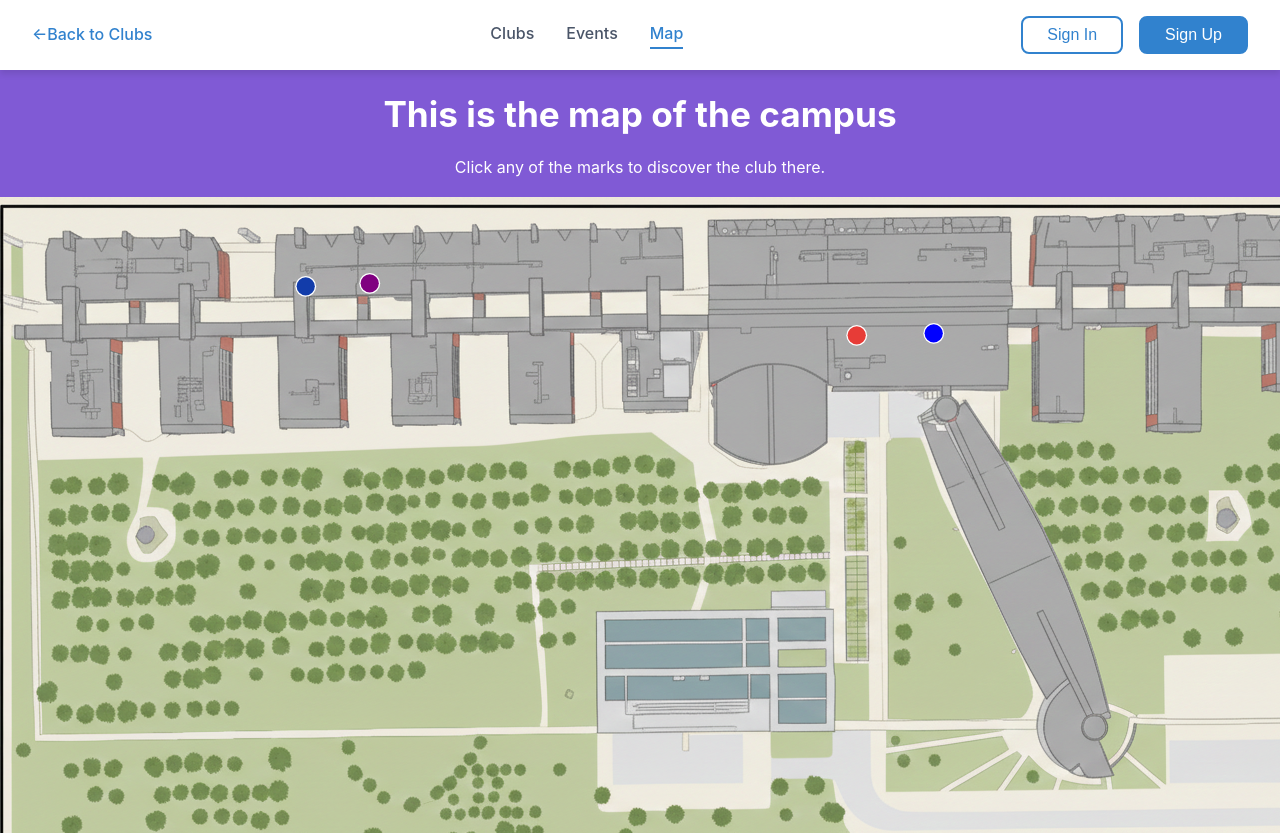
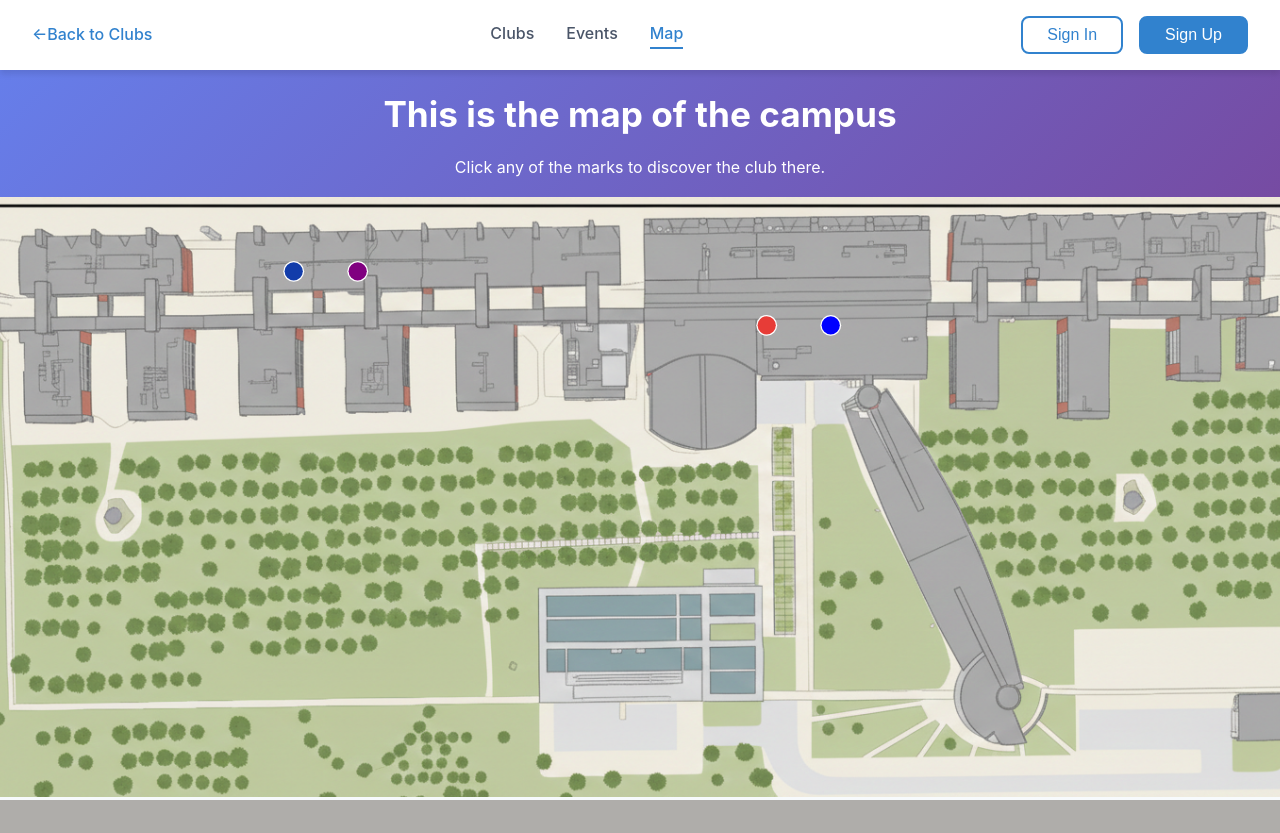
Before and after one commit to semah-soudeni/web-project, a PHP site: template pages/map.html in a window 1280 px wide. After the commit the page ends 800 px from the top, so only its background shows below. Run offline with PHP 8.4, Linux system fonts and the light colour scheme; the template is opened without the code that fills it, so the values that code supplies are empty.

Commit message:
fixed the map bug

```diff
--- a/assets/css/events.css
+++ b/assets/css/events.css
@@ -119,7 +119,7 @@ body {
 
 .header-section {
     color: white;
-    background: linear-gradient(135deg, #667eea 0%, #764ba2 100%);;
+    background: linear-gradient(135deg, #667eea 0%, #764ba2 100%);
     text-align: center;
     padding: 4rem;
 }
--- a/assets/css/map.css
+++ b/assets/css/map.css
@@ -24,6 +24,8 @@ body {
     line-height: 1.6;
     margin: 0;
     padding: 0;
+    overflow: hidden;
+    height: 100vh;
 }
 
 .navigation {
@@ -121,7 +123,7 @@ body {
 
 .header-section {
     color: white;
-    background-color: #805ad5;
+    background: linear-gradient(135deg, #667eea 0%, #764ba2 100%);
     text-align: center;
     padding: 1rem;
 }
@@ -136,18 +138,19 @@ body {
 }
 
 .main {
-  background-image: url("/assets/img/map.png");
-  width: 100%;
-  height: 636px;
+    position: relative;
+    background: url("/assets/img/map.png") center/cover no-repeat;
+    width: 100%;
+    min-height: calc(100vh - 200px);
+    overflow: hidden;
 }
 
 .sidebar {
-  position: absolute;
-  top: 198px;
-  right: 0%;
-  width: 0%;
-  background: white;
-  height: 636px;
-  display: none;
-  transition: width 0.2s ease-in-out;
+    position: absolute;
+    top: 0;
+    right: 0;
+    height: 100%;
+    width: 0;
+    background-color: white;
+    transition: width 0.2s ease-in-out;
 }
--- a/assets/js/map.js
+++ b/assets/js/map.js
@@ -13,7 +13,5 @@ function openBar(loc){
 
 function closeBar(){
   sidebar.style.width = '0%'
-  setTimeout(()=>{
-  sidebar.style.display = 'none'
-  }, 200)
+
 }
--- a/pages/map.html
+++ b/pages/map.html
@@ -30,25 +30,25 @@
     </section>
 
     <div class="main">
-      <div onclick="openBar('aero')" style="position: relative;top: 75px;left: 23%;width: 50px">
+      <div onclick="openBar('aero')" style="position: absolute;top: 10%;left: 22%;width: 50px">
         <svg xmlns="http://www.w3.org/2000/svg" height="25px" viewBox="0 -960 960 960" width="25px" fill="#000000">
           <circle r="400" cx="450" cy="-410" fill="white" />
           <circle r="350" cx="450" cy="-410" fill="#123caa" />
         </svg>
       </div>
-      <div onclick="openBar('ieee')" style="position: relative;top: 40px;left: 28%;width: 50px">
+      <div onclick="openBar('ieee')" style="position: absolute;top: 10%;left: 27%;width: 50px">
         <svg xmlns="http://www.w3.org/2000/svg" height="25px" viewBox="0 -960 960 960" width="25px" fill="#000000">
           <circle r="400" cx="450" cy="-410" fill="white" />
           <circle r="350" cx="450" cy="-410" fill="purple" />
         </svg>
       </div>
-      <div onclick="openBar('secu')" style="position: relative;top: 59px;left: 66%;width: 50px">
+      <div onclick="openBar('secu')" style="position: absolute;top: 19%;left: 59%;width: 50px">
         <svg xmlns="http://www.w3.org/2000/svg" height="25px" viewBox="0 -960 960 960" width="25px" fill="#000000">
           <circle r="400" cx="450" cy="-410" fill="white" />
           <circle r="350" cx="450" cy="-410" fill="#e73c37" />
         </svg>
       </div>
-      <div onclick="openBar('acm')" style="position: relative;top: 25px;left: 72%;width: 50px">
+      <div onclick="openBar('acm')" style="position: absolute;top: 19%;left: 64%;width: 50px">
         <svg xmlns="http://www.w3.org/2000/svg" height="25px" viewBox="0 -960 960 960" width="25px" fill="#000000">
           <circle r="400" cx="450" cy="-410" fill="white" />
           <circle r="350" cx="450" cy="-410" fill="blue" />
```
